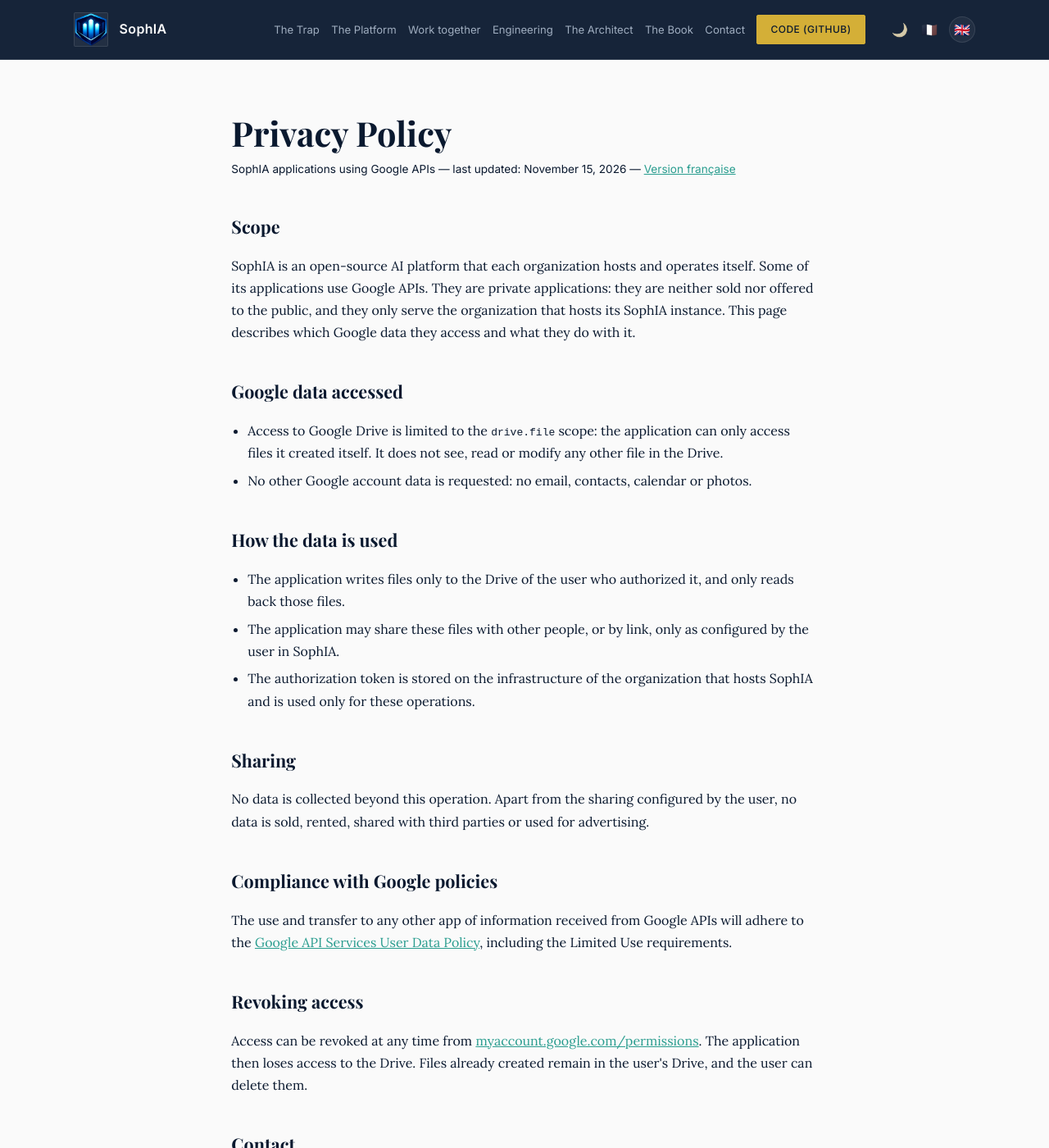
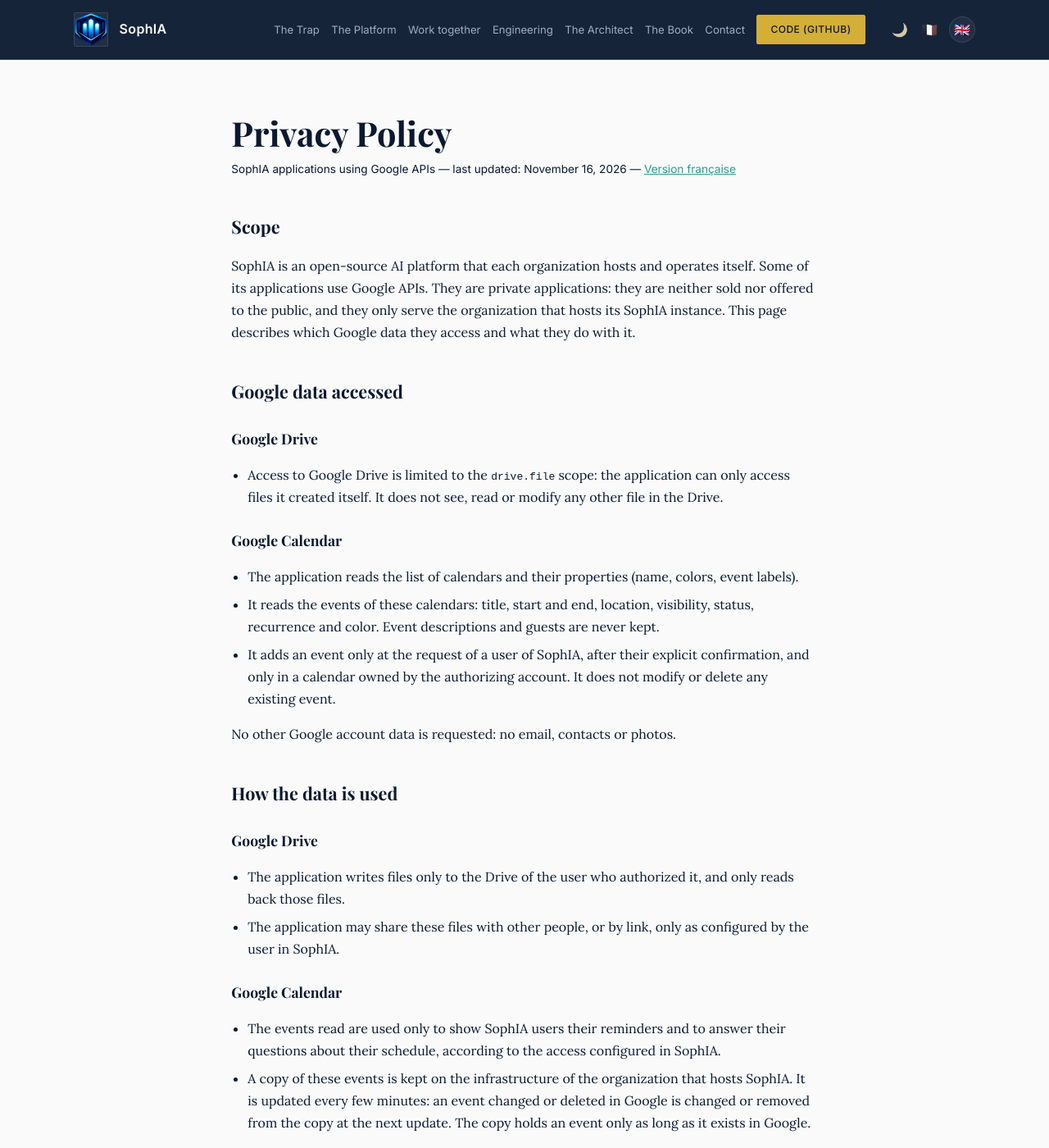
Before and after one commit to Kisai-DG-SLU/SophIA, a Jekyll site: the page built from privacy.html, in a window 1280 px wide and 1400 px high. Shown: the whole window at 82% size. Built offline with Jekyll 4.4.1, drawn with Linux system fonts in a browser that asks for light colours; some of the changed text lies outside the part shown.

Commit message:
Confidentialité et conditions : accès à Google Agenda (à relire, non en ligne)
Lecture des agendas et des événements, ajout après confirmation dans un
agenda du compte, copie locale qui suit Google, description et invités
jamais gardés, révocation. La mention « ni agenda » disparaît.

```diff
--- a/_includes/css/confidentialite.css
+++ b/_includes/css/confidentialite.css
@@ -3,6 +3,7 @@
     .policy-body { max-width: 72ch; }
     .policy h1 { font-size: clamp(2rem, 4vw, 2.6rem); line-height: 1.2; margin: 0 0 .5rem; }
     .policy h2 { font-size: 1.35rem; margin: 2.5rem 0 .75rem; }
+    .policy h3 { font-size: 1.1rem; margin: 1.5rem 0 .5rem; }
     .policy p, .policy li { color: var(--text-main); }
     .policy ul { padding-left: 1.25rem; }
     .policy li { margin-bottom: .4rem; }
--- a/conditions.html
+++ b/conditions.html
@@ -10,7 +10,7 @@ custom_css: confidentialite
 <main class="policy">
   <article class="container policy-body">
     <h1>Conditions d'utilisation</h1>
-    <p class="policy-meta">Applications SophIA utilisant les API Google — dernière mise à jour : 15 novembre 2026 — <a href="/terms.html" hreflang="en" lang="en">English version</a></p>
+    <p class="policy-meta">Applications SophIA utilisant les API Google — dernière mise à jour : 16 novembre 2026 — <a href="/terms.html" hreflang="en" lang="en">English version</a></p>
 
     <h2>Accès</h2>
     <p>Les applications SophIA qui utilisent les API Google sont des applications privées. Elles sont réservées aux membres de l'organisation qui héberge son instance de SophIA, et ne sont ni vendues ni proposées au public.</p>
--- a/privacy.html
+++ b/privacy.html
@@ -10,22 +10,39 @@ custom_css: confidentialite
 <main class="policy">
   <article class="container policy-body">
     <h1>Privacy Policy</h1>
-    <p class="policy-meta">SophIA applications using Google APIs — last updated: November 15, 2026 — <a href="/confidentialite.html" hreflang="fr" lang="fr">Version française</a></p>
+    <p class="policy-meta">SophIA applications using Google APIs — last updated: November 16, 2026 — <a href="/confidentialite.html" hreflang="fr" lang="fr">Version française</a></p>
 
     <h2>Scope</h2>
     <p>SophIA is an open-source AI platform that each organization hosts and operates itself. Some of its applications use Google APIs. They are private applications: they are neither sold nor offered to the public, and they only serve the organization that hosts its SophIA instance. This page describes which Google data they access and what they do with it.</p>
 
     <h2>Google data accessed</h2>
+    <h3>Google Drive</h3>
     <ul>
       <li>Access to Google Drive is limited to the <code>drive.file</code> scope: the application can only access files it created itself. It does not see, read or modify any other file in the Drive.</li>
-      <li>No other Google account data is requested: no email, contacts, calendar or photos.</li>
     </ul>
+    <h3>Google Calendar</h3>
+    <ul>
+      <li>The application reads the list of calendars and their properties (name, colors, event labels).</li>
+      <li>It reads the events of these calendars: title, start and end, location, visibility, status, recurrence and color. Event descriptions and guests are never kept.</li>
+      <li>It adds an event only at the request of a user of SophIA, after their explicit confirmation, and only in a calendar owned by the authorizing account. It does not modify or delete any existing event.</li>
+    </ul>
+    <p>No other Google account data is requested: no email, contacts or photos.</p>
 
     <h2>How the data is used</h2>
+    <h3>Google Drive</h3>
     <ul>
       <li>The application writes files only to the Drive of the user who authorized it, and only reads back those files.</li>
       <li>The application may share these files with other people, or by link, only as configured by the user in SophIA.</li>
-      <li>The authorization token is stored on the infrastructure of the organization that hosts SophIA and is used only for these operations.</li>
+    </ul>
+    <h3>Google Calendar</h3>
+    <ul>
+      <li>The events read are used only to show SophIA users their reminders and to answer their questions about their schedule, according to the access configured in SophIA.</li>
+      <li>A copy of these events is kept on the infrastructure of the organization that hosts SophIA. It is updated every few minutes: an event changed or deleted in Google is changed or removed from the copy at the next update. The copy holds an event only as long as it exists in Google.</li>
+    </ul>
+    <h3>For all applications</h3>
+    <ul>
+      <li>Data received from Google APIs is processed only on the infrastructure of the organization that hosts SophIA, including by AI models it hosts itself. It is not used to train AI models.</li>
+      <li>Authorization tokens are stored on that infrastructure and are used only for these operations.</li>
     </ul>
 
     <h2>Sharing</h2>
@@ -35,7 +52,7 @@ custom_css: confidentialite
     <p>The use and transfer to any other app of information received from Google APIs will adhere to the <a href="https://developers.google.com/terms/api-services-user-data-policy">Google API Services User Data Policy</a>, including the Limited Use requirements.</p>
 
     <h2>Revoking access</h2>
-    <p>Access can be revoked at any time from <a href="https://myaccount.google.com/permissions">myaccount.google.com/permissions</a>. The application then loses access to the Drive. Files already created remain in the user's Drive, and the user can delete them.</p>
+    <p>Access can be revoked at any time from <a href="https://myaccount.google.com/permissions">myaccount.google.com/permissions</a>. The application then loses access to the Drive or the calendar. Files and events already created remain in the user's Google account, and the user can delete them. The copy of calendar events is no longer updated, and it is deleted on request to the contact address below.</p>
 
     <h2>Contact</h2>
     <p>For any question about this policy: <a href="mailto:contact@kisai.fr">contact@kisai.fr</a>.</p>
--- a/terms.html
+++ b/terms.html
@@ -10,7 +10,7 @@ custom_css: confidentialite
 <main class="policy">
   <article class="container policy-body">
     <h1>Terms of Service</h1>
-    <p class="policy-meta">SophIA applications using Google APIs — last updated: November 15, 2026 — <a href="/conditions.html" hreflang="fr" lang="fr">Version française</a></p>
+    <p class="policy-meta">SophIA applications using Google APIs — last updated: November 16, 2026 — <a href="/conditions.html" hreflang="fr" lang="fr">Version française</a></p>
 
     <h2>Access</h2>
     <p>The SophIA applications that use Google APIs are private applications. They are reserved for members of the organization that hosts its SophIA instance, and they are neither sold nor offered to the public.</p>
@@ -19,7 +19,7 @@ custom_css: confidentialite
     <p>The applications are provided as is, without warranty of any kind, including availability, accuracy or fitness for a particular purpose.</p>
 
     <h2>User responsibility</h2>
-    <p>Users remain responsible for the files the application writes to their Drive and for the sharing they configure in SophIA.</p>
+    <p>Users remain responsible for the files the application writes to their Drive, for the events they ask it to add to their calendar, and for the sharing and access they configure in SophIA.</p>
 
     <h2>Revoking access</h2>
     <p>The application's access to the Google account can be revoked at any time from <a href="https://myaccount.google.com/permissions">myaccount.google.com/permissions</a>.</p>
```
Also changed, not shown: other parts of conditions.html (+1 -1 lines), confidentialite.html (+21 -4 lines).
